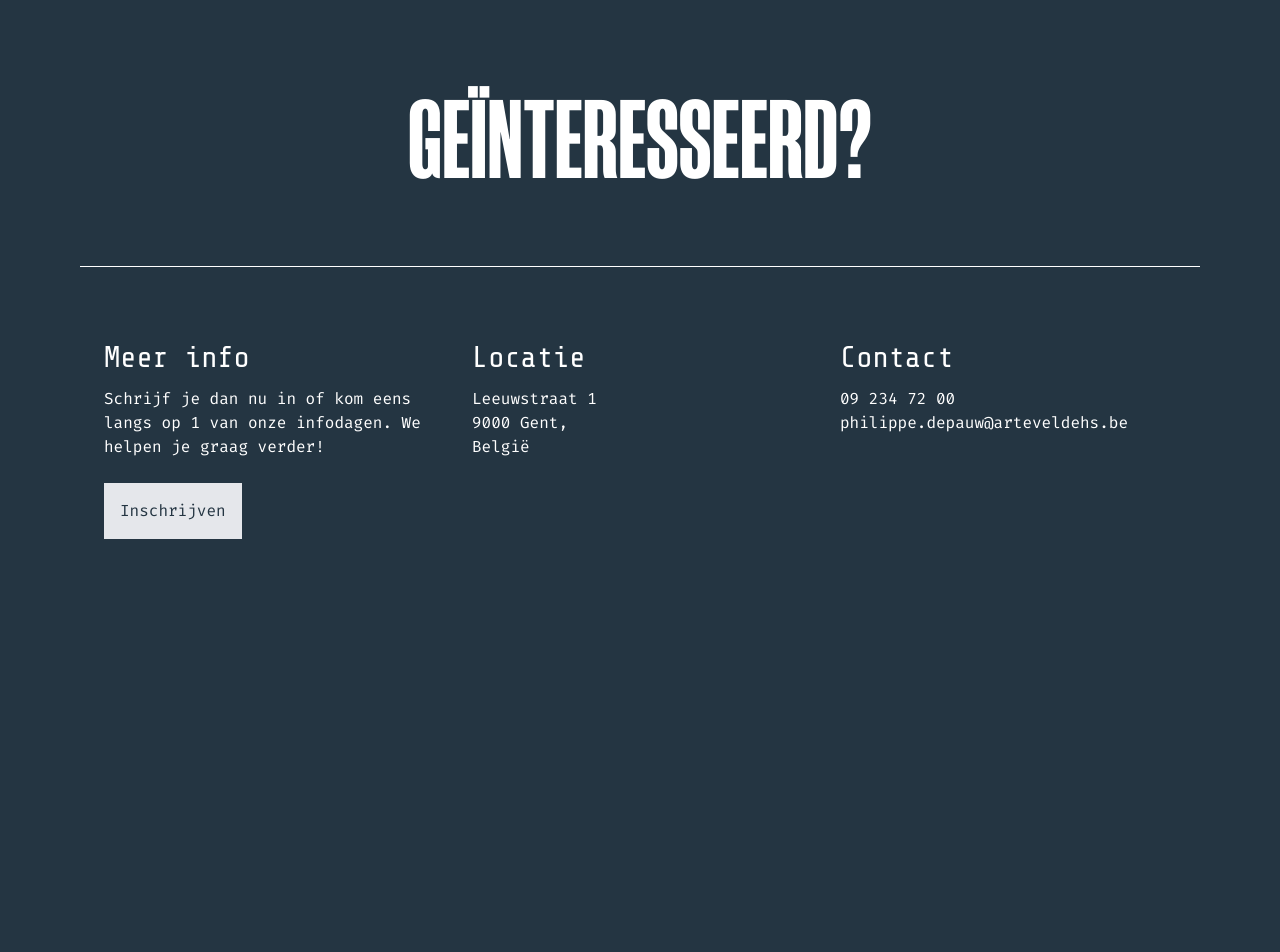
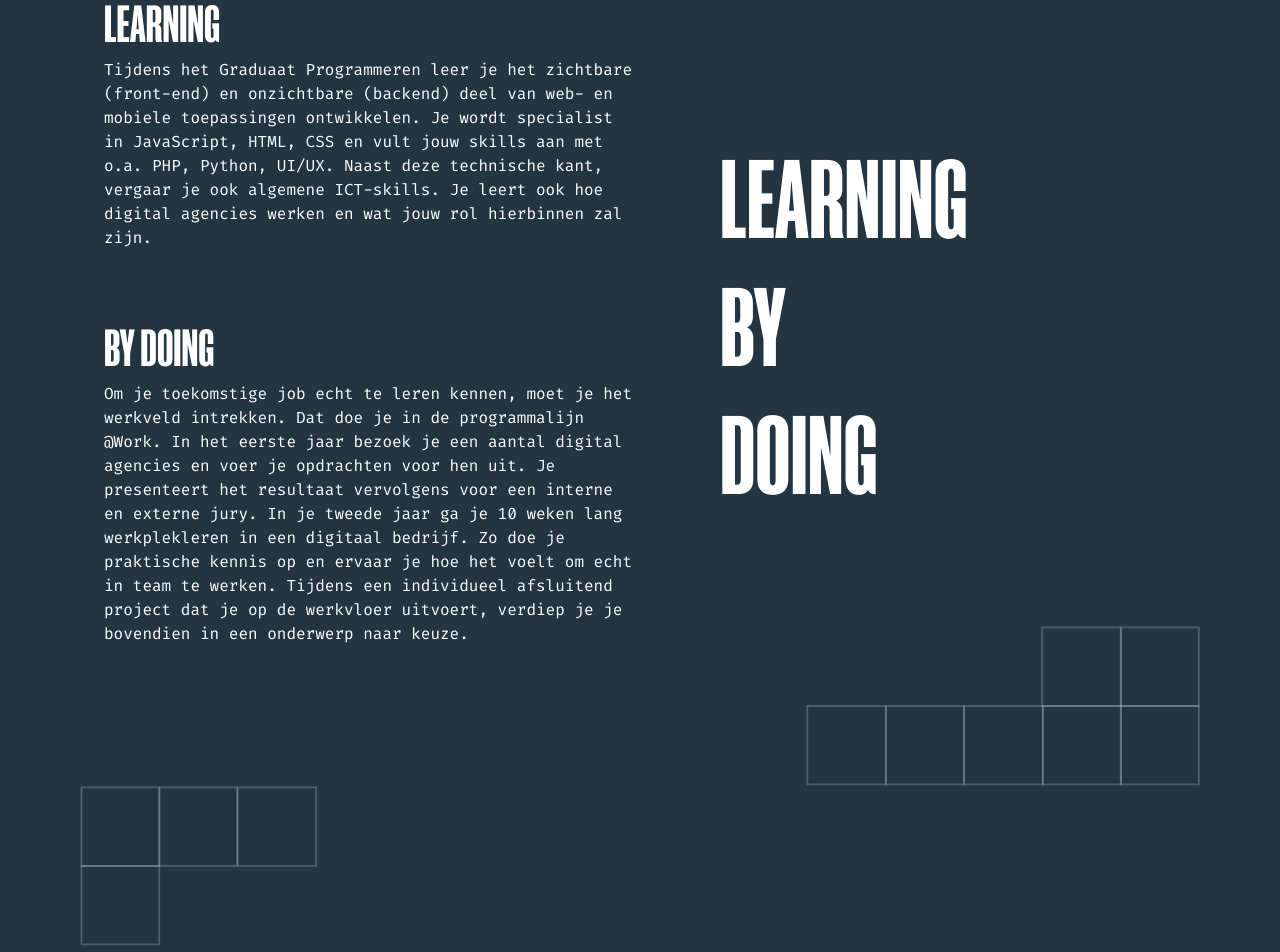
Before and after one commit to meesakveld/pgm-platform, a React (Create React App) app in the folder client/: page / in a window 1280 px wide. Shown: the part 920-1872 px from the top of the page. Before the commit the page ends 1483 px from the top, so only its background shows below. Built offline with nearby package versions, Linux system fonts and the light colour scheme; no server answers.

Commit message:
Updated Home page layout and assets

```diff
--- a/client/src/pages/Home.jsx
+++ b/client/src/pages/Home.jsx
@@ -1,6 +1,8 @@
 import React from 'react'
+
 import pgmImage from '../assets/pgm-image-1.png'
-import CLink from '../components/CLink'
+import deco1 from '../assets/decoration/deco-1.svg'
+import deco2 from '../assets/decoration/deco-2.svg'
 
 export default function Home() {
     return (
@@ -21,6 +23,35 @@ export default function Home() {
 
             </section>
 
+            <section className='p-6 flex items-center gap-20 my-5'>
+
+                <div className='flex flex-col gap-16 sm:basis-1/2'>
+                    <div>
+                        <h3 className="font-manuka uppercase text-6xl mb-2">Learning</h3>
+                        <p>Tijdens het Graduaat Programmeren leer je het zichtbare (front-end) en onzichtbare (backend) deel van web- en mobiele toepassingen ontwikkelen. Je wordt specialist in JavaScript, HTML, CSS en vult jouw skills aan met o.a. PHP, Python, UI/UX. Naast deze technische kant, vergaar je ook algemene ICT-skills. Je leert ook hoe digital agencies werken en wat jouw rol hierbinnen zal zijn. </p>
+                    </div>
+
+                    <div>
+                        <h3 className="font-manuka uppercase text-6xl mb-2">By doing</h3>
+                        <p>Om je toekomstige job echt te leren kennen, moet je het werkveld intrekken. Dat doe je in de programmalijn @Work. In het eerste jaar bezoek je een aantal digital agencies en voer je opdrachten voor hen uit. Je presenteert het resultaat vervolgens voor een interne en externe jury. In je tweede jaar ga je 10 weken lang werkplekleren in een digitaal bedrijf. Zo doe je praktische kennis op en ervaar je hoe het voelt om echt in team te werken. Tijdens een individueel afsluitend project dat je op de werkvloer uitvoert, verdiep je je bovendien in een onderwerp naar keuze.</p>
+                    </div>
+                </div>
+
+                <div className='w-4'>
+                    <h2 className='hidden sm:block font-manuka text-9xl uppercase basis-1/2'>Learning by doing</h2>
+                </div>
+
+            </section>
+
+            <section className='relative -top-16'>
+                <img src={deco2} alt="Decoration" className="h-40 ml-auto" />
+                <img src={deco1} alt="Decoration" className="h-40" />
+            </section>
+
+            <section>
+
+            </section>
+
         </main>
 
     )
```
